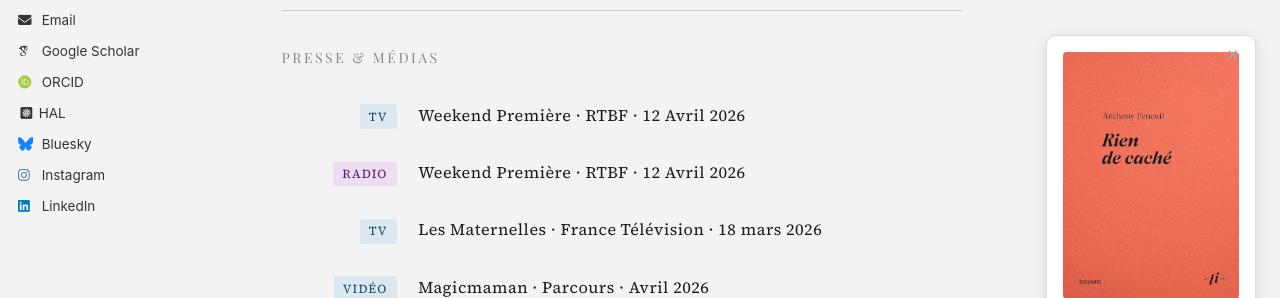
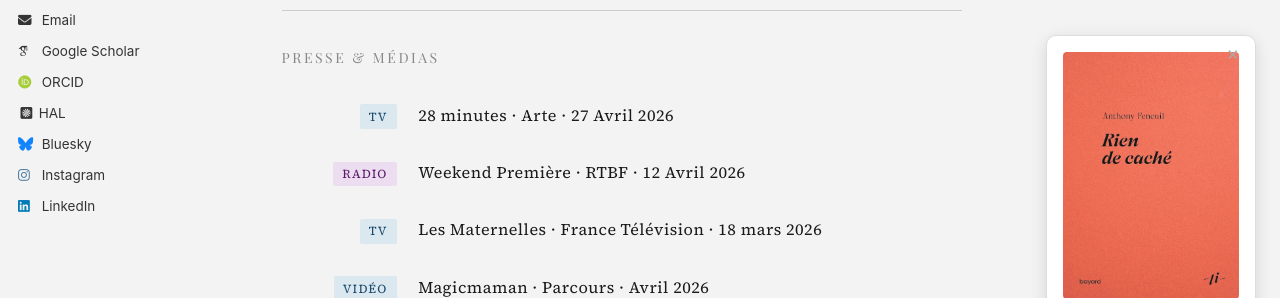
Before and after one commit to anfnl/anfnl.github.io, a Jekyll site: the page built from _pages/rien-de-cache.md, in a window 1280 px wide and 900 px high. Shown: the part 429-727 px from the top of the window. Built offline with Jekyll 4.4.1, drawn with Linux system fonts in a browser that asks for light colours; some web fonts are replaced; a script that is not in the unit is left out.

Commit message:
Update rien-de-cache.md

```diff
--- a/_pages/rien-de-cache.md
+++ b/_pages/rien-de-cache.md
@@ -70,7 +70,7 @@
 
 <div class="rdc-item">
 <div class="rdc-tag-col"><span class="rdc-tag tag-tv">TV</span></div>
-<div class="rdc-item-body"><p class="rdc-item-source"><a href="https://www.arte.tv/fr/videos/132922-001-A/ne-sous-x-il-part-a-la-recherche-de-sa-mere-biologique-et-la-retrouve/" target="_blank">Weekend Première · RTBF · 12 Avril 2026</a></p></div>
+<div class="rdc-item-body"><p class="rdc-item-source"><a href="https://www.arte.tv/fr/videos/132922-001-A/ne-sous-x-il-part-a-la-recherche-de-sa-mere-biologique-et-la-retrouve/" target="_blank">28 minutes · Arte · 27 Avril 2026</a></p></div>
 </div>
 
 <div class="rdc-item">
```
